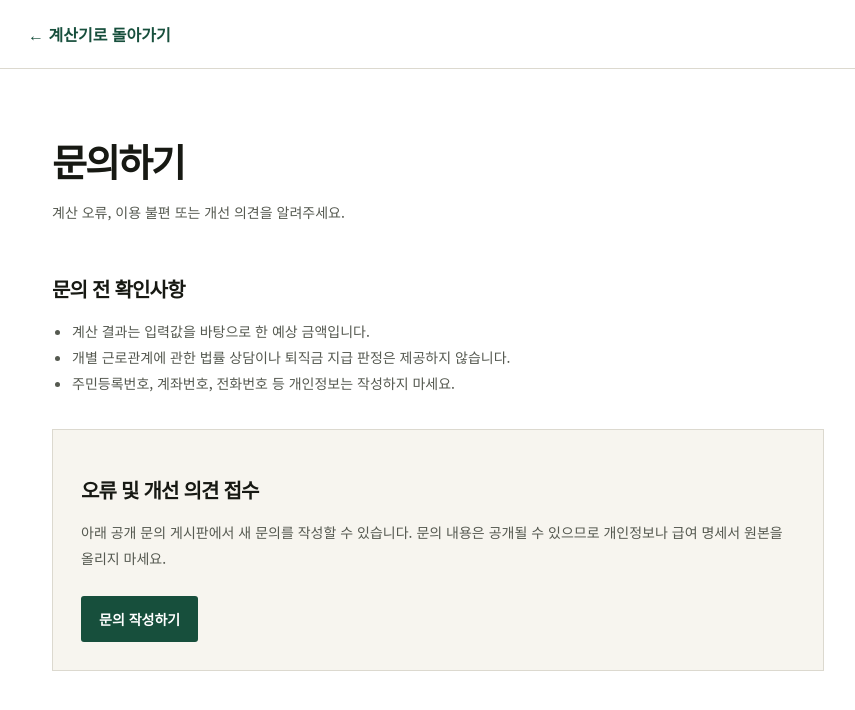
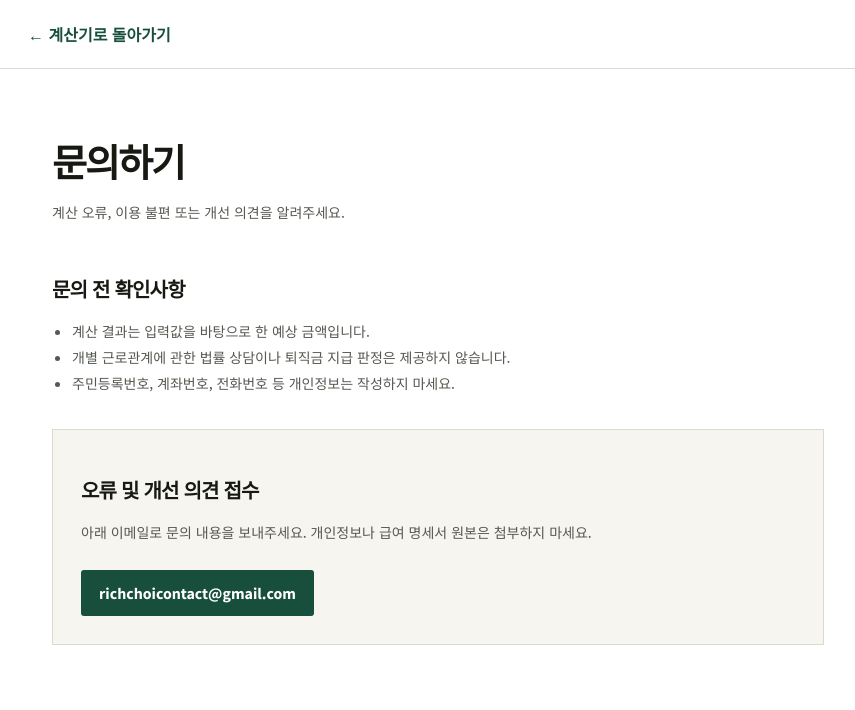
Before and after one commit to k01038958702-eng/alba-severance-calculator, a Next.js app: page /contact in a window 1280 px wide. Shown: the top 710 px of the page, without its empty margins (202-1057 px from the left). Built offline with nearby package versions, Linux system fonts and the light colour scheme.

Commit message:
Update contact email (#1)

```diff
--- a/app/contact/page.js
+++ b/app/contact/page.js
@@ -27,16 +27,14 @@ export default function ContactPage() {
         <div className="contactBox">
           <h2>오류 및 개선 의견 접수</h2>
           <p>
-            아래 공개 문의 게시판에서 새 문의를 작성할 수 있습니다. 문의 내용은
-            공개될 수 있으므로 개인정보나 급여 명세서 원본을 올리지 마세요.
+            아래 이메일로 문의 내용을 보내주세요. 개인정보나 급여 명세서 원본은
+            첨부하지 마세요.
           </p>
           <a
             className="contactButton"
-            href="https://github.com/k01038958702-eng/alba-severance-calculator/issues/new"
-            target="_blank"
-            rel="noreferrer"
+            href="mailto:richchoicontact@gmail.com"
           >
-            문의 작성하기
+            richchoicontact@gmail.com
           </a>
         </div>
       </article>
```
Also changed, not shown: app/privacy/page.js (+12 -1 lines), app/terms/page.js (+6 -2 lines).
